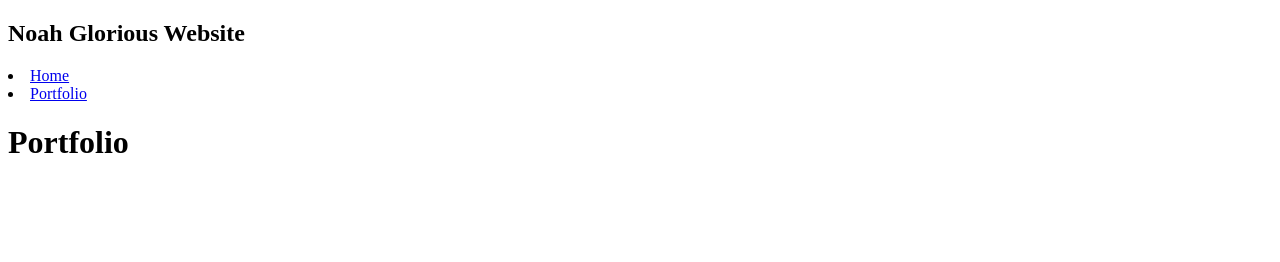
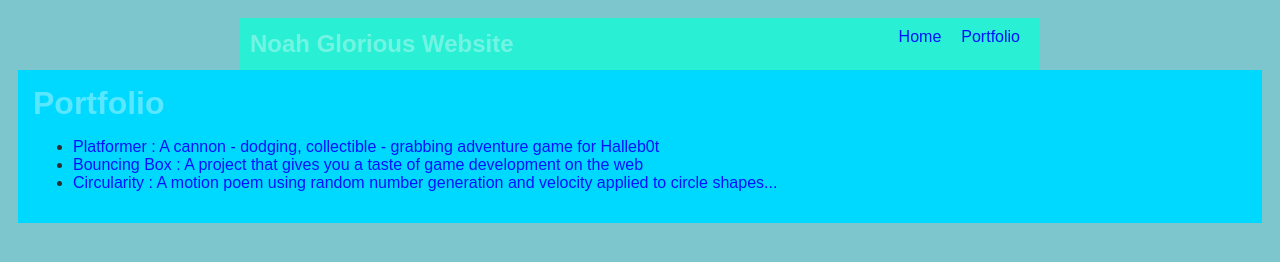
Before and after one commit to dinh24/dinh24.github.io, a plain HTML site: page portfolio.html in a window 1280 px wide. Drawn offline with Linux system fonts and the light colour scheme.

Commit message:
add portfolio.html file

```diff
--- a/portfolio.html
+++ b/portfolio.html
@@ -1,6 +1,8 @@
 <!DOCTYPE HTML>
 <html>
-    <head> <title> noah dinh 2024-25 website </title>
+    <head>
+         <title> noah dinh 2024-25 website </title>
+         <link rel="stylesheet" href="style.css">
     </head>
 
     <body>
@@ -21,7 +23,9 @@
                 <div class="content">
                     <h1>Portfolio</h1>
                     <ul id="portfolio">
-
+                        <li><a href="projects/platformer/">Platformer : A cannon - dodging, collectible - grabbing adventure game for Halleb0t</a></li>
+                        <li><a href="projects/bouncing-box/">Bouncing Box : A project that gives you a taste of game development on the web </a></li>
+                        <li><a href="projects/circularity/">Circularity : A motion poem using random number generation and velocity applied to circle shapes...</a></li>
                     </ul>
                 </div>
             </main>
--- a/style.css
+++ b/style.css
@@ -32,12 +32,12 @@ h1 {
 }
 a {
     text-decoration: none;
-    color: #fff;
+    color: #0011ff;
 }
 
 /* main container area beneath menu */
 main {
-    background: rgb(245, 238, 219);
+    background: rgb(0, 217, 255);
     display: flex;
 }
 .sidebar {
```
